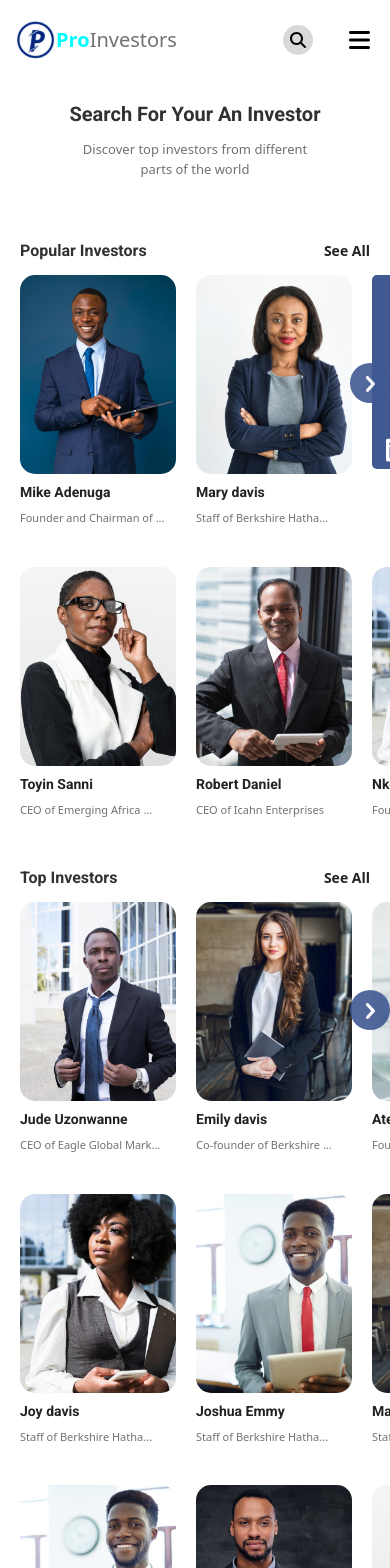
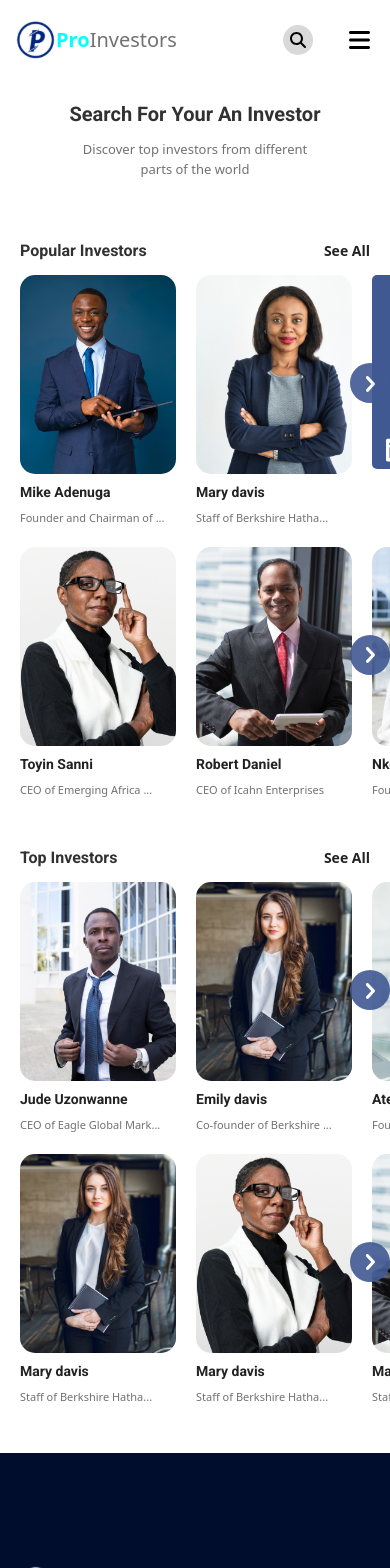
Before and after one commit to Josh565565/proinvestors, a React (Create React App) app: page /#/investors in a window 390 px wide. Shown: the top 1568 px of the page. Built offline with nearby package versions, Linux system fonts and the light colour scheme.

Commit message:
updated investors page

```diff
--- a/src/components/investors/Investors.js
+++ b/src/components/investors/Investors.js
@@ -3,7 +3,7 @@ import SecondNav from "../businessOwners/SecondNav";
 import Top from "../businessOwners/Top";
 import { FontAwesomeIcon } from "@fortawesome/react-fontawesome";
 
-import { investor1, investor2 } from "./data";
+import { investor1, investor2, Popularinvestor2, investor3 } from "./data";
 
 // Imapges import start
 import Logo from "../images/logo2.svg";
@@ -21,6 +21,18 @@ function Investors() {
     var slider = document.getElementById("slider");
     slider.scrollLeft = slider.scrollLeft + 300;
   };
+  const slideRight1 = () => {
+    var slider = document.getElementById("slider1");
+    slider.scrollLeft = slider.scrollLeft + 300;
+  };
+  const slideRight2 = () => {
+    var slider = document.getElementById("slider2");
+    slider.scrollLeft = slider.scrollLeft + 300;
+  };
+  const slideRight3 = () => {
+    var slider = document.getElementById("slider3");
+    slider.scrollLeft = slider.scrollLeft + 300;
+  };
 
   // Helper function to chunk the array into sets of four items
   const chunkArray = (arr, size) => {
@@ -29,22 +41,22 @@ function Investors() {
     );
   };
 
-  useEffect(() => {
-    const handleResize = () => {
-      setIsSmallScreen(window.innerWidth <= 768); // Update state based on window width
-    };
+  // useEffect(() => {
+  //   const handleResize = () => {
+  //     setIsSmallScreen(window.innerWidth <= 768); // Update state based on window width
+  //   };
 
-    // Event listener for window resize
-    window.addEventListener("resize", handleResize);
+  //   // Event listener for window resize
+  //   window.addEventListener("resize", handleResize);
 
-    // Initial check for screen size when component mounts
-    setIsSmallScreen(window.innerWidth <= 768);
+  //   // Initial check for screen size when component mounts
+  //   setIsSmallScreen(window.innerWidth <= 768);
 
-    // Cleanup function for the event listener
-    return () => {
-      window.removeEventListener("resize", handleResize);
-    };
-  }, []);
+  //   // Cleanup function for the event listener
+  //   return () => {
+  //     window.removeEventListener("resize", handleResize);
+  //   };
+  // }, []);
 
   function truncateWithDots(text, limit) {
     if (text.length > limit) {
@@ -208,8 +220,53 @@ function Investors() {
               <img src={Arrow} alt="" className="" />
             </button>
           </div>
-
           {/* items end */}
+          {/* New Item start  */}
+          <div className="relative">
+            <div
+              className="overflow-x-scroll no-scrollbar scroll scroll-smooth flex flex-wrap  gap-5 pl-5 pr-1"
+              id="slider1"
+            >
+              {/* Item1 start */}
+              {chunkArray(Popularinvestor2, 9).map((chunk, chunkIndex) => (
+                <div className="flex gap-5" key={chunkIndex}>
+                  {chunk.map((item, index) => (
+                    <div
+                      className="mt-3 flex"
+                      key={index}
+                      style={{ flexBasis: "calc(25% - 1rem)" }}
+                    >
+                      <div>
+                        <div className=" w-[156px] h-[199px] rounded-[15px] overflow-hidden lg:w-[260px] lg:h-[330px]">
+                          <img
+                            src={item.pic}
+                            alt={item.name}
+                            className="w-[156px] h-[199px] lg:w-[260px] lg:h-[330px] hover:scale-105 cursor-pointer"
+                          />
+                        </div>
+                        <div className=" bg-white pr-1 py-2 w-[156px]  lg:w-[260px]">
+                          <p className="text-b text-sm font-bold font-Roboto lg:text-lg cursor-pointer">
+                            {item.name}
+                          </p>
+                          <p className="text-[#717171] text-[0.6875rem] font-Inter pt-2 lg:text-sm">
+                            {truncateWithDots(item.description, 24)}
+                          </p>
+                        </div>
+                      </div>
+                    </div>
+                  ))}
+                </div>
+              ))}
+              {/* Item1 end */}
+            </div>
+            <button
+              onClick={slideRight1}
+              className=" flex absolute right-0 top-0 mt-[100px] items-center justify-center w-[40px] h-[40px] rounded-full bg-[#415993] opacity-90 hover:opacity-100 lg:mt-[150px]"
+            >
+              <img src={Arrow} alt="" className="" />
+            </button>
+          </div>
+          {/* New items end */}
         </div>
         {/* Popular Investors end */}
         {/* Top Investors start */}
@@ -226,7 +283,7 @@ function Investors() {
           <div className="relative">
             <div
               className="overflow-x-scroll no-scrollbar scroll scroll-smooth flex flex-wrap  gap-5 pl-5 pr-1"
-              id="slider"
+              id="slider2"
             >
               {/* Item1 start */}
               {(isSmallScreen ? chunkArray(investor2, 6) : [investor2]).map(
@@ -263,7 +320,7 @@ function Investors() {
               {/* Item1 end */}
             </div>
             <button
-              onClick={slideRight}
+              onClick={slideRight2}
               className=" flex absolute right-0 top-0 mt-[100px] items-center justify-center w-[40px] h-[40px] rounded-full bg-[#415993] opacity-90 hover:opacity-100 lg:mt-[150px]"
             >
               <img src={Arrow} alt="" className="" />
@@ -271,6 +328,52 @@ function Investors() {
           </div>
 
           {/* items end */}
+          {/* New Item start  */}
+          <div className="relative lg:hidden">
+            <div
+              className="overflow-x-scroll no-scrollbar scroll scroll-smooth flex flex-wrap  gap-5 pl-5 pr-1"
+              id="slider3"
+            >
+              {/* Item1 start */}
+              {chunkArray(investor3, 9).map((chunk, chunkIndex) => (
+                <div className="flex gap-5" key={chunkIndex}>
+                  {chunk.map((item, index) => (
+                    <div
+                      className="mt-3 flex"
+                      key={index}
+                      style={{ flexBasis: "calc(25% - 1rem)" }}
+                    >
+                      <div>
+                        <div className=" w-[156px] h-[199px] rounded-[15px] overflow-hidden lg:w-[260px] lg:h-[330px]">
+                          <img
+                            src={item.pic}
+                            alt={item.name}
+                            className="w-[156px] h-[199px] lg:w-[260px] lg:h-[330px] hover:scale-105 cursor-pointer"
+                          />
+                        </div>
+                        <div className=" bg-white pr-1 py-2 w-[156px]  lg:w-[260px]">
+                          <p className="text-b text-sm font-bold font-Roboto lg:text-lg cursor-pointer">
+                            {item.name}
+                          </p>
+                          <p className="text-[#717171] text-[0.6875rem] font-Inter pt-2 lg:text-sm">
+                            {truncateWithDots(item.description, 24)}
+                          </p>
+                        </div>
+                      </div>
+                    </div>
+                  ))}
+                </div>
+              ))}
+              {/* Item1 end */}
+            </div>
+            <button
+              onClick={slideRight3}
+              className=" flex absolute right-0 top-0 mt-[100px] items-center justify-center w-[40px] h-[40px] rounded-full bg-[#415993] opacity-90 hover:opacity-100 lg:mt-[150px]"
+            >
+              <img src={Arrow} alt="" className="" />
+            </button>
+          </div>
+          {/* New items end */}
         </div>
         {/* Top Investors end */}
       </div>
--- a/src/components/investors/data.js
+++ b/src/components/investors/data.js
@@ -67,50 +67,53 @@ export const investor1 = [
     name: "Femi Otedola",
     description: "CEO of Zenon Petroleum and Forte Oil",
   },
+];
+
+export const Popularinvestor2 = [
   {
-    id: 10,
+    id: 1,
     pic: investor5,
     name: "Toyin Sanni",
     description: " CEO of Emerging Africa Capital Group",
   },
   {
-    id: 11,
+    id: 2,
     pic: investor6,
     name: "Robert Daniel",
     description: "CEO of Icahn Enterprises",
   },
   {
-    id: 12,
+    id: 3,
     pic: investor7,
     name: "Nkemdilim Begho",
     description: "Founder and Managing Director of...",
   },
   {
-    id: 13,
+    id: 4,
     pic: investor8,
     name: "Jude Uzonwanne",
     description: "Staff of Berkshire Hathaway",
   },
   {
-    id: 14,
+    id: 5,
     pic: investor4,
     name: "Stephen Robert",
     description: "Staff of Meta",
   },
   {
-    id: 15,
+    id: 6,
     pic: investor5,
     name: "Rcheal Mary",
     description: "Staff of Berkshire Hathaway",
   },
   {
-    id: 16,
+    id: 7,
     pic: investor6,
     name: "Paschal John",
     description: "Staff of Berkshire Hathaway",
   },
   {
-    id: 17,
+    id: 8,
     pic: investor7,
     name: "Mary davis",
     description: "Staff of Berkshire Hathaway",
@@ -166,56 +169,59 @@ export const investor2 = [
     name: "Joshua Emmy",
     description: "Staff of Berkshire Hathaway",
   },
+];
+
+export const investor3 = [
   {
-    id: 9,
+    id: 1,
     pic: investor10,
     name: "Mary davis",
     description: "Staff of Berkshire Hathaway",
   },
   {
-    id: 10,
+    id: 2,
     pic: investor5,
     name: "Mary davis",
     description: "Staff of Berkshire Hathaway",
   },
   {
-    id: 11,
+    id: 3,
     pic: investor6,
     name: "Mary davis",
     description: "Staff of Berkshire Hathaway",
   },
   {
-    id: 12,
+    id: 4,
     pic: investor7,
     name: "Mary davis",
     description: "Staff of Berkshire Hathaway",
   },
   {
-    id: 13,
+    id: 5,
     pic: investor8,
     name: "Mary davis",
     description: "Staff of Berkshire Hathaway",
   },
   {
-    id: 14,
+    id: 6,
     pic: investor4,
     name: "Mary davis",
     description: "Staff of Berkshire Hathaway",
   },
   {
-    id: 15,
+    id: 7,
     pic: investor5,
     name: "Mary davis",
     description: "Staff of Berkshire Hathaway",
   },
   {
-    id: 16,
+    id: 8,
     pic: investor6,
     name: "Mary davis",
     description: "Staff of Berkshire Hathaway",
   },
   {
-    id: 17,
+    id: 9,
     pic: investor7,
     name: "Mary davis",
     description: "Staff of Berkshire Hathaway",
```
